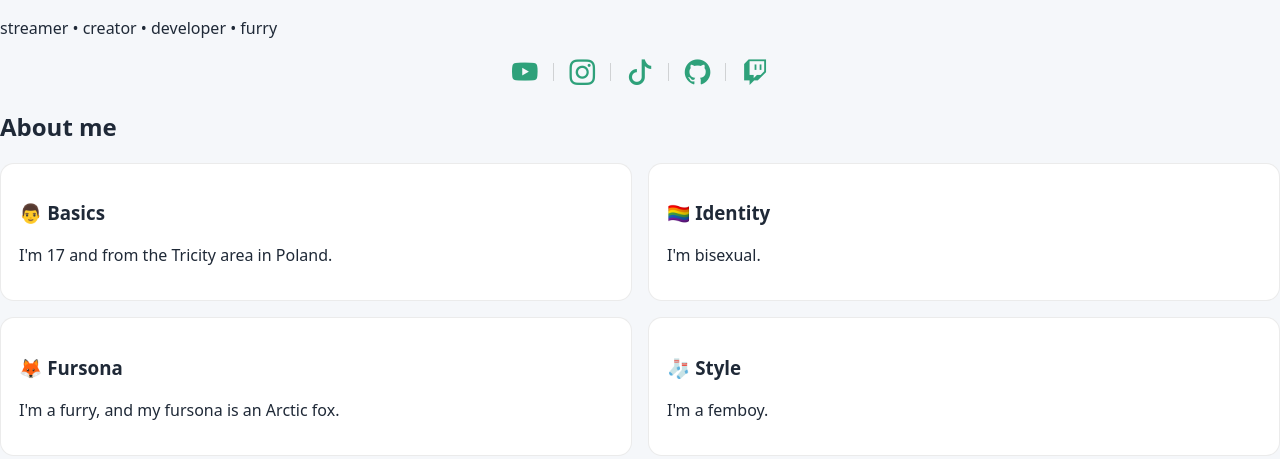
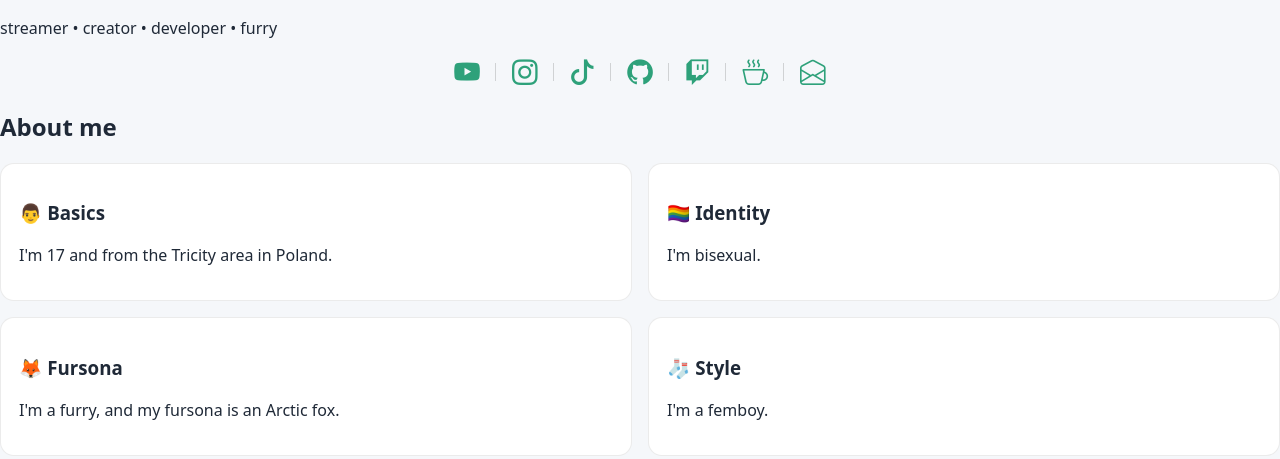
Before and after one commit to nivithefurry/nivereq.gay, a plain HTML site: page public/en/index.html in a window 1280 px wide. Shown: the part 380-839 px from the top of the page. Drawn offline with nearby package versions, Linux system fonts and the light colour scheme; no server answers.

Commit message:
add: include links to Ko-fi and email for support

```diff
--- a/public/en/index.html
+++ b/public/en/index.html
@@ -166,6 +166,12 @@
           <a href="https://twitch.tv/nivithefurry" target="_blank"
             ><i class="bi bi-twitch"></i
           ></a>
+          <a href="https://ko-fi.com/nivithefurry" target="_blank"
+            ><i class="bi bi-cup-hot"></i
+          ></a>
+          <a href="mailto:nivereq@aethers.pl" target="_blank"
+            ><i class="bi bi-envelope-open"></i
+          ></a>
         </div>
       </section>
 
```
Also changed, not shown: public/index.html (+6 -0 lines).
